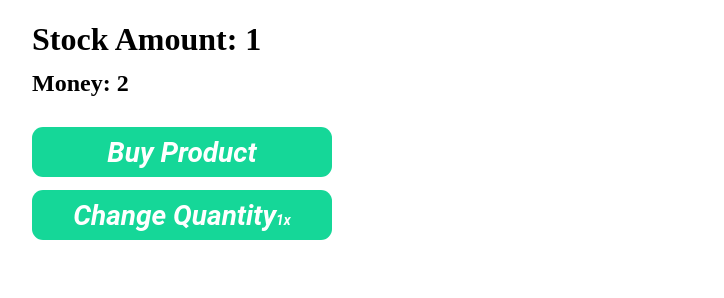
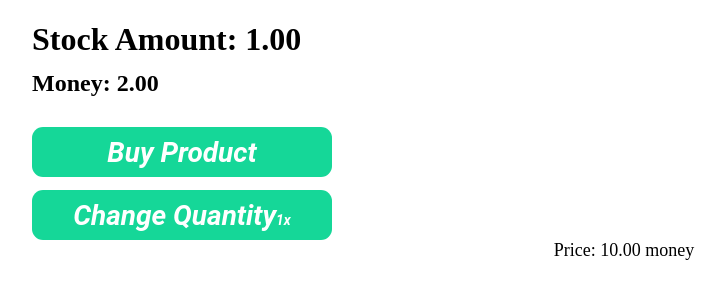
Before and after one commit to jacobhathaway17/coolwebsite, a plain HTML site: page index.html in a window 1280 px wide. Both pictures are taken after a click on the button "Buy Product". Shown: the top 298 px of the page, without its empty margins (16-740 px from the left). Drawn offline with Linux system fonts and the light colour scheme.

Commit message:
Update index.html

```diff
--- a/index.html
+++ b/index.html
@@ -37,19 +37,29 @@
 		left: 40px;
 		top: -10px;
 	}
+
+    #price-text {
+      font-size: 18px;
+      margin-top: 5px;
+      text-align: center;
+    }
   </style>
   <script>
     var stockAmount = 0; // Initialize product counter
     var money = 10; // Initialize money variable
     var quantities = ['1x', '10x', '100x', 'Max'];
     var currentQuantityIndex = 0;
+    var basePrice = 10; // Initial base price
+    var priceIncrement = 1.2; // Price increment factor
+    var priceMultiplier = 1; // Initial price multiplier
+    var stocksBought = 0; // Counter for number of stocks bought
 
     function increaseStock() {
       var quantityMultiplier = getQuantityMultiplier();
       if (quantityMultiplier === 'Max') {
-		quantityMultiplier = Math.floor(money / 10); // Calculate the maximum quantity based on available money
+        quantityMultiplier = Math.floor(money / calculateTotalPrice(1)); // Calculate the maximum quantity based on available money
       }
-	  var totalPrice = 10 * quantityMultiplier; // Calculate the total price based on the current quantity
+      var totalPrice = calculateTotalPrice(quantityMultiplier); // Calculate the total price based on the current quantity
       if (quantityMultiplier > 0) {
         if (money >= totalPrice) {
           stockAmount += quantityMultiplier; // Increase product counter based on the current quantity
@@ -57,6 +67,9 @@
           updateStockAmount(); // Call function to update counter on the page
           updateQuantityText(); // Call function to update quantity text
           updateMoney(); // Call function to update money text
+          updatePrice(); // Call function to update price text
+          stocksBought += quantityMultiplier; // Increase the stocks bought counter
+          checkPriceIncrement(); // Check if the price needs to be incremented
         } else {
           alert("Insufficient funds!"); // Display an alert message if the user doesn't have enough money
         }
@@ -74,9 +87,8 @@
       }
     }
 
-
     function updateStockAmount() {
-      document.getElementById("stock-amount").textContent = stockAmount; // Update the counter on the page
+      document.getElementById("stock-amount").textContent = stockAmount.toFixed(2); // Update the counter on the page
     }
 
     function updateQuantityText() {
@@ -85,18 +97,38 @@
     }
 
     function updateMoney() {
-      document.getElementById("money-text").textContent = money; // Update the money text on the page
+      document.getElementById("money-text").textContent = money.toFixed(2); // Update the money text on the page
+    }
+
+    function calculateTotalPrice(quantityMultiplier) {
+      // Calculate the total price based on the quantity multiplier and current price multiplier
+      var totalPrice = basePrice * quantityMultiplier * priceMultiplier;
+      return totalPrice;
+    }
+
+    function updatePrice() {
+      var quantityMultiplier = getQuantityMultiplier();
+      var totalPrice = calculateTotalPrice(quantityMultiplier);
+      document.getElementById("price-text").textContent = "Price: " + totalPrice.toFixed(2) + " money"; // Update the price text on the page
+    }
+
+    function checkPriceIncrement() {
+      if (stocksBought % 5 === 0 && stocksBought > 0) {
+        priceMultiplier *= priceIncrement; // Increase the price multiplier by the increment factor
+      }
     }
 
     function changeQuantity() {
       currentQuantityIndex = (currentQuantityIndex + 1) % quantities.length; // Cycle through the quantity options
       updateQuantityText(); // Call function to update quantity text
+      updatePrice(); // Call function to update price text
     }
 
     // Function to increase money every second
     function increaseMoney() {
       money += stockAmount; // Increase money based on the current stock amount
       updateMoney(); // Call function to update money text
+      updatePrice(); // Call function to update price text
     }
 
     // Call increaseMoney function every second
@@ -109,5 +141,6 @@
   <button class="real-button" onclick="increaseStock()">Buy Product</button>
   <br>
   <button class="real-button" onclick="changeQuantity()">Change Quantity<span id="quantity-text" class="product-quantity">1x</span></button>
+  <p id="price-text">Price: 10.00 money</p> <!-- Display the price -->
 </body>
 </html>
```
Lines whose indentation alone changed are shown as unchanged.
